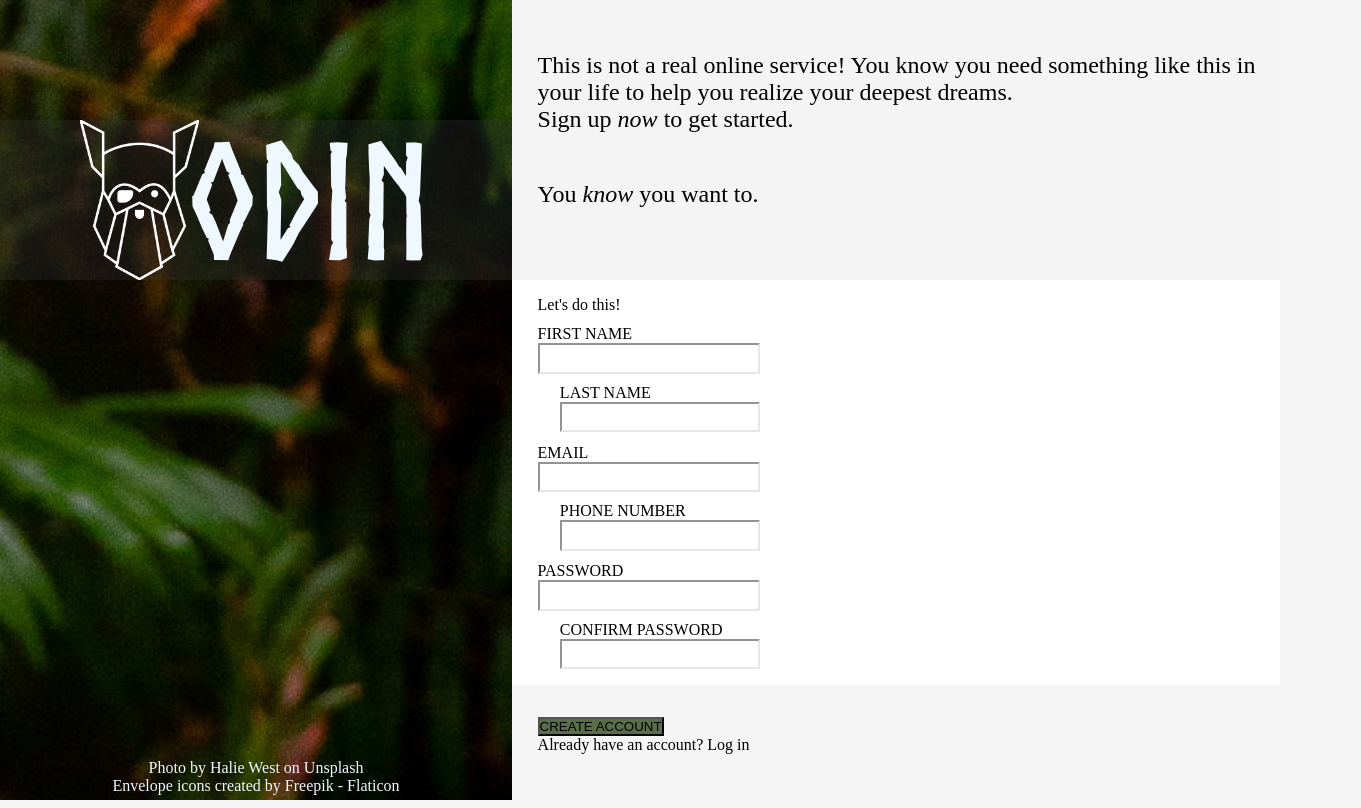
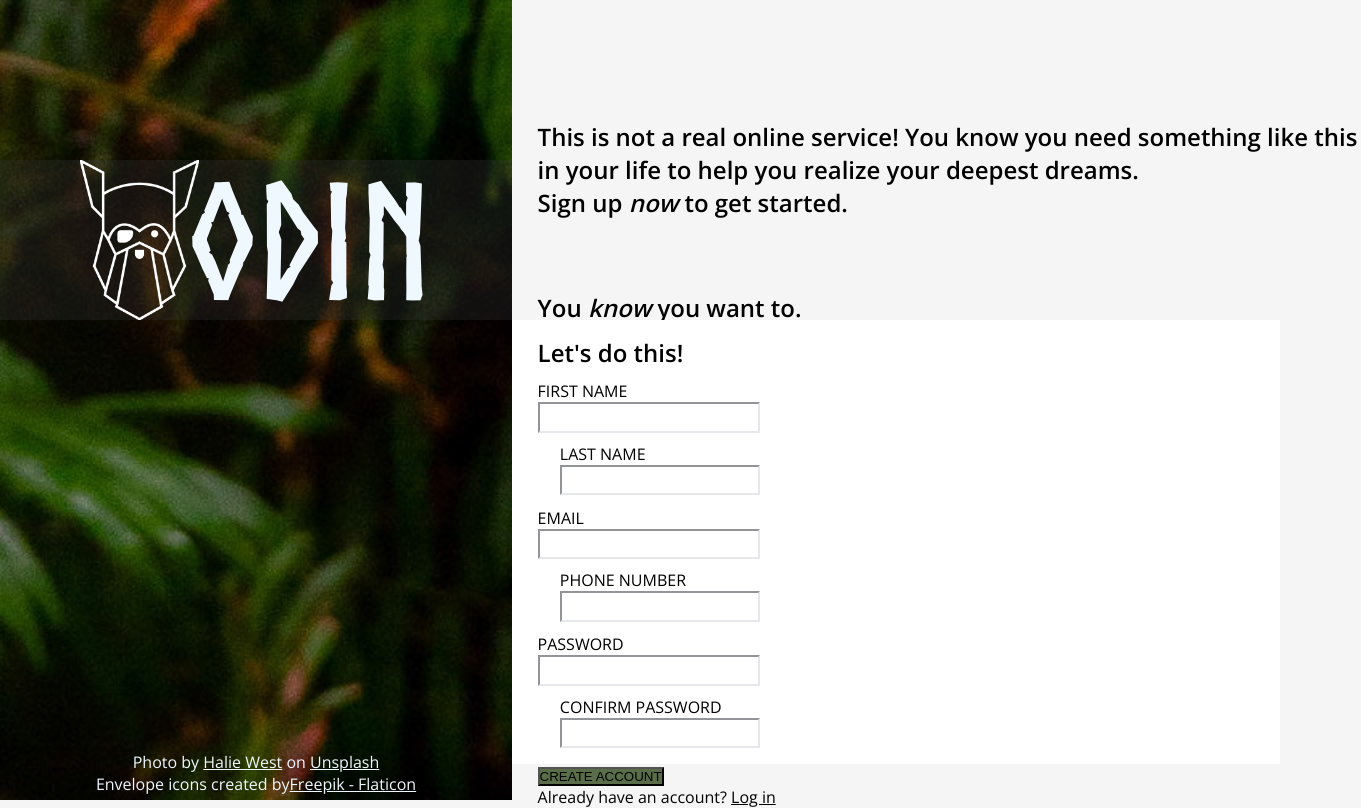
Before and after one commit to Elizabeth-GitHub/sign-up-form, a plain HTML site: page index.html in a window 1280 px wide. Shown: the whole page, 1361 px wide, since content can reach past the window. Drawn offline with nearby package versions, Linux system fonts and the light colour scheme.

Commit message:
Enhanced Font Styling
Applied the 'Open Sans' font to the main text.

```diff
--- a/index.html
+++ b/index.html
@@ -5,6 +5,9 @@
         <title>Sign Up</title>
         <link rel="stylesheet" href="style.css">
         <link rel = "icon" href = "./images/envelope.png">
+        <link rel="preconnect" href="https://fonts.googleapis.com">
+        <link rel="preconnect" href="https://fonts.gstatic.com" crossorigin>
+        <link href="https://fonts.googleapis.com/css2?family=Open+Sans:wght@400;600&display=swap" rel="stylesheet">
     </head>
     <body>
         <div id="main-container" class="container">
@@ -16,20 +19,20 @@
                 <div id="footer" class="container">
                     <div id="footer" class="container">
                         <p>Photo by <a href="https://unsplash.com/@haliewestphoto?utm_source=unsplash&utm_medium=referral&utm_content=creditCopyText">Halie West</a> on <a href="https://unsplash.com/photos/25xggax4bSA?utm_source=unsplash&utm_medium=referral&utm_content=creditCopyText">Unsplash</a></p>
-                        <p><a href="https://www.flaticon.com/free-icons/envelope" title="envelope icons">Envelope icons created by Freepik - Flaticon</a></p>
+                        <p>Envelope icons created by<a href="https://www.flaticon.com/free-icons/envelope" title="envelope icons">Freepik - Flaticon</a></p>
                     </div>
 
                 </div>
             </div>
             <div id="right-column" class="container">
                 <div id="introducing-text" class="container grey-background">
-                    <p>This is not a real online service! You know you need something like this in your life to help you realize your deepest dreams.</p>
-                    <p>Sign up <em>now</em> to get started.</p>
-                    <p class="blank-before">You <em>know</em> you want to.</p>
+                    <p class="big-font">This is not a real online service! You know you need something like this in your life to help you realize your deepest dreams.</p>
+                    <p class="big-font">Sign up <em>now</em> to get started.</p>
+                    <p class="big-font">You <em>know</em> you want to.</p>
                 </div>
                 <form class="container" action="example.com" method="post">
                     <div id="white-background" class="container">
-                        <p>Let's do this!</p>
+                        <p class="big-font">Let's do this!</p>
                         <div id="inputs" class="container">
                             <div class="container input">
                                 <label for="first-name">FIRST NAME</label>
@@ -57,7 +60,7 @@
                             </div>
                         </div>
                     </div>
-                    <div class="blank-before grey-background">
+                    <div id="container-button" class="blank-before grey-background">
                         <button>CREATE ACCOUNT</button>
                     </div>
                 </form>
--- a/style.css
+++ b/style.css
@@ -15,10 +15,7 @@
 
 body {
     background-color: rgba(244, 244, 244, 0.9);
-}
-
-a {
-    text-decoration: none;
+    font-family: 'Open Sans', sans-serif;
 }
 
 a, a:visited {
@@ -62,14 +59,17 @@ button {
     width: 100%;
 }
 
-.blank-before {
-    margin-top: 2em;
+#introducing-text p:last-child {
+    margin-top: 3em;
 }
 
 .input {
-    /*appearance: none;
-    -webkit-appearance: none;*/
     flex: 45%;
+}
+
+.big-font {
+    font-size: 1.5em;
+    font-weight: 600;
 }
 
 #white-background {
@@ -97,7 +97,7 @@ button {
 #logo {
     height: 20vh;
     width: 100%;
-    margin-top: 15vh;
+    margin-top: 20vh;
     align-items: center;
     justify-content: center;
     position: absolute;
@@ -132,18 +132,16 @@ button {
 }
 
 #introducing-text {
-    background-color: rgba(244, 244, 244, 0.9);
-    height: 35vh;
+    height: 40vh;
     width: 100%;
 }
 
 #introducing-text p {
     width: 60ch;
-    font-size: 1.5em;
 }
 
 #introducing-text p:first-child {
-    margin-top: 7%;
+    margin-top: 15vh;
 }
 
 #inputs {
```
